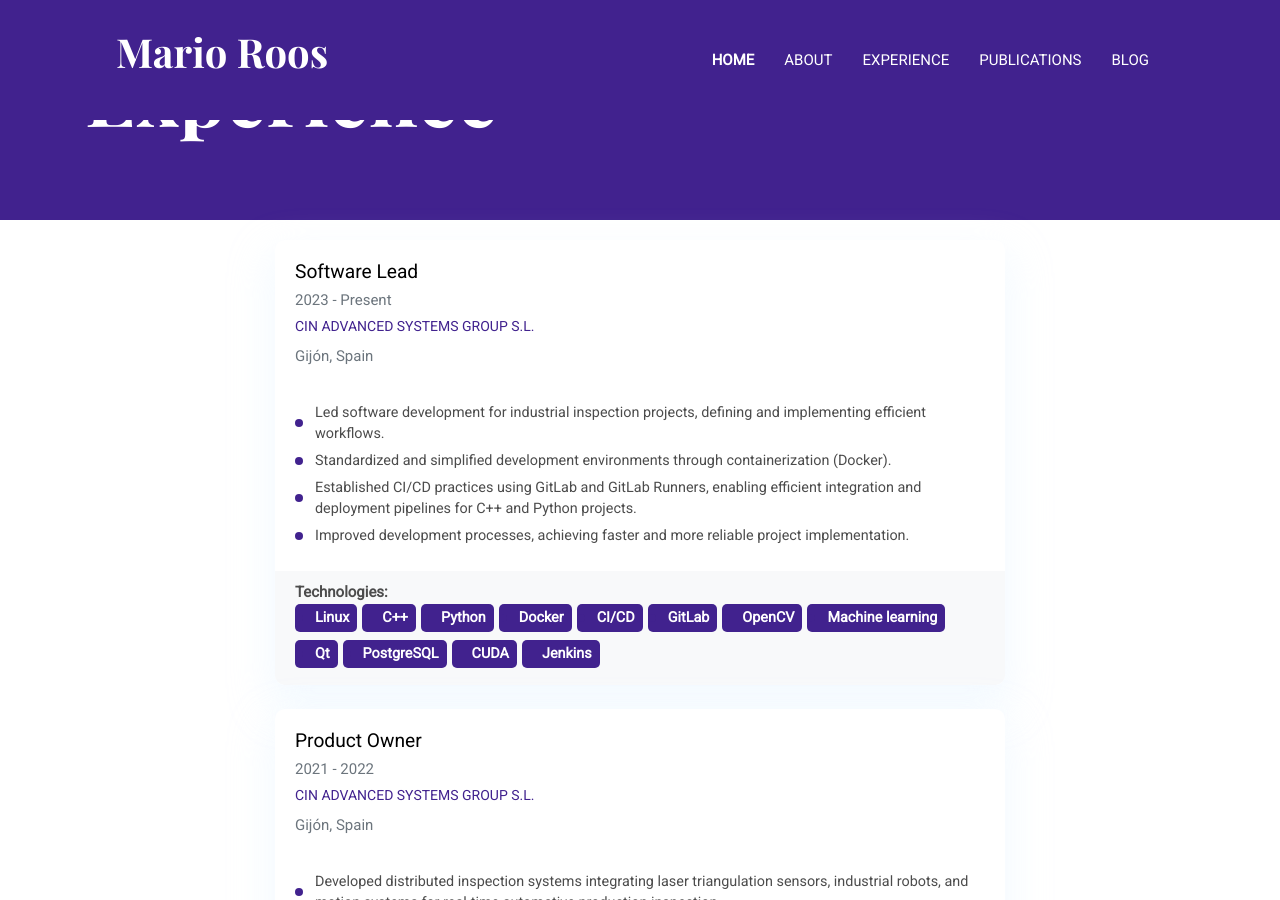
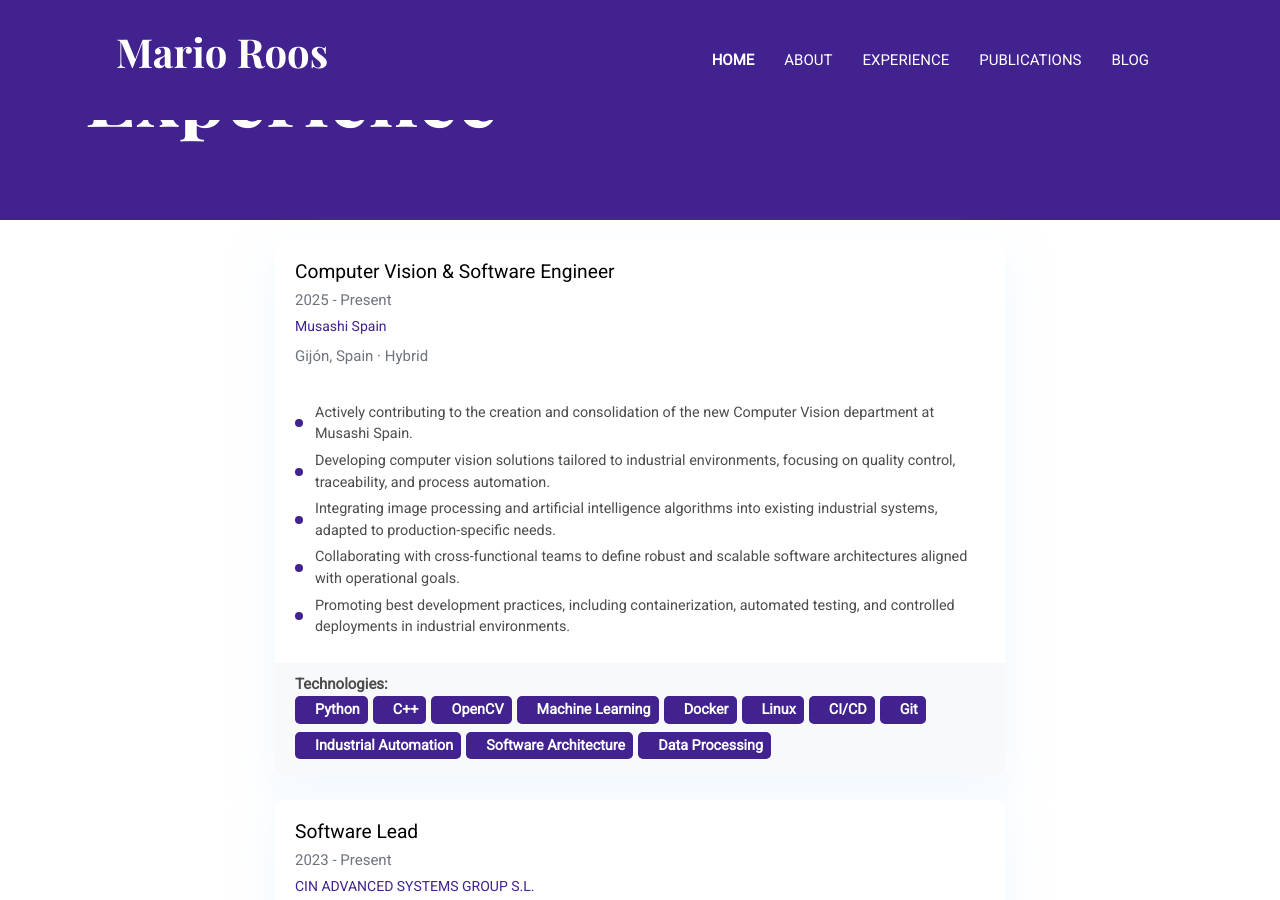
Before and after one commit to mariorht/me, a Jekyll site: the page built from _pages/experience.html, in a window 1280 px wide and 900 px high, scrolled down 254 px. Built offline with Jekyll 4.4.1, drawn with Linux system fonts in a browser that asks for light colours.

Commit message:
Nuevo puesto de trabajo

```diff
--- a/_data/settings.yml
+++ b/_data/settings.yml
@@ -108,6 +108,23 @@ skills:
 
 experience-title: Experience
 experience:
+  - {
+      name: "Computer Vision & Software Engineer",
+      icon: "icon-4.png",
+      date: "2025 - Present",
+      organization: "Musashi Spain",
+      location: "Gijón, Spain · Hybrid",
+      details: [
+        "Actively contributing to the creation and consolidation of the new Computer Vision department at Musashi Spain.",
+        "Developing computer vision solutions tailored to industrial environments, focusing on quality control, traceability, and process automation.",
+        "Integrating image processing and artificial intelligence algorithms into existing industrial systems, adapted to production-specific needs.",
+        "Collaborating with cross-functional teams to define robust and scalable software architectures aligned with operational goals.",
+        "Promoting best development practices, including containerization, automated testing, and controlled deployments in industrial environments."
+      ],
+      tech_stack: [
+        "Python", "C++", "OpenCV", "Machine Learning", "Docker", "Linux", "CI/CD", "Git", "Industrial Automation", "Software Architecture", "Data Processing"
+      ]
+    }
   - {
       name: "Software Lead",
       icon: "icon-1.png",
```
